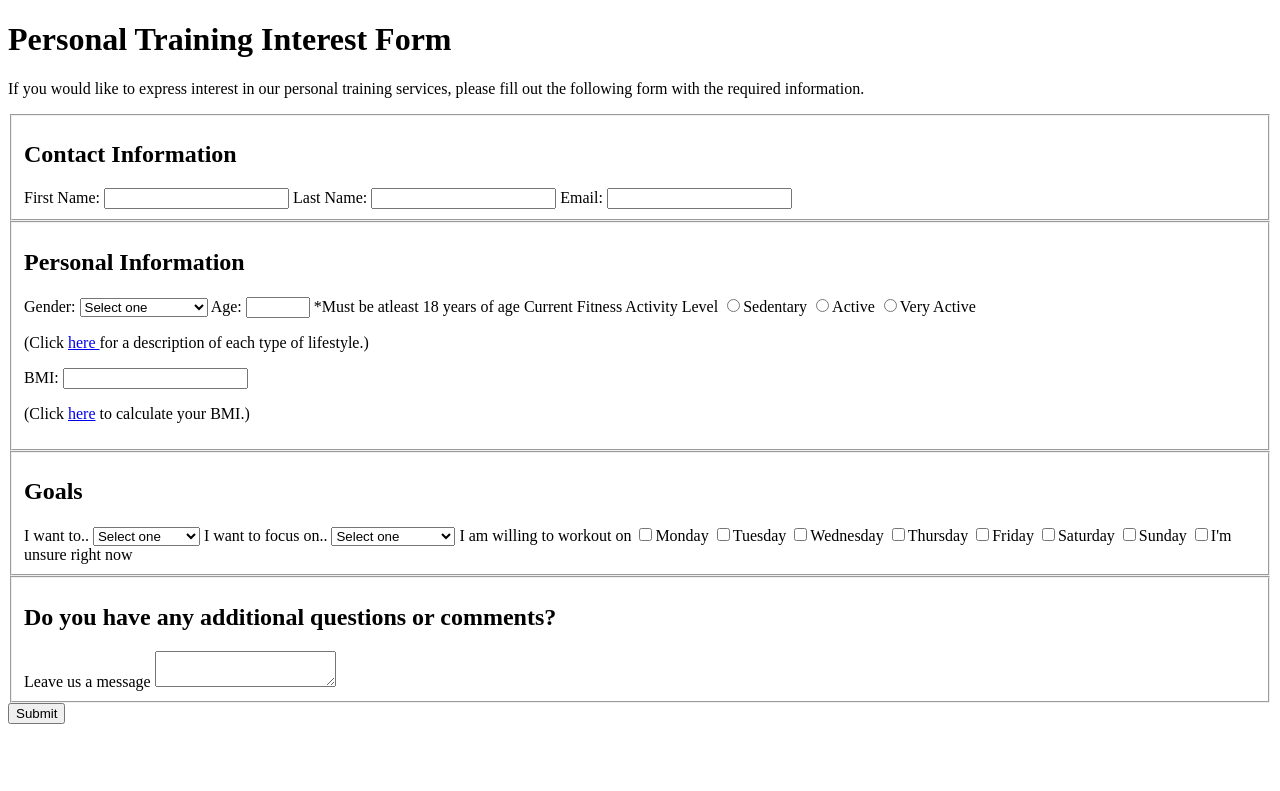
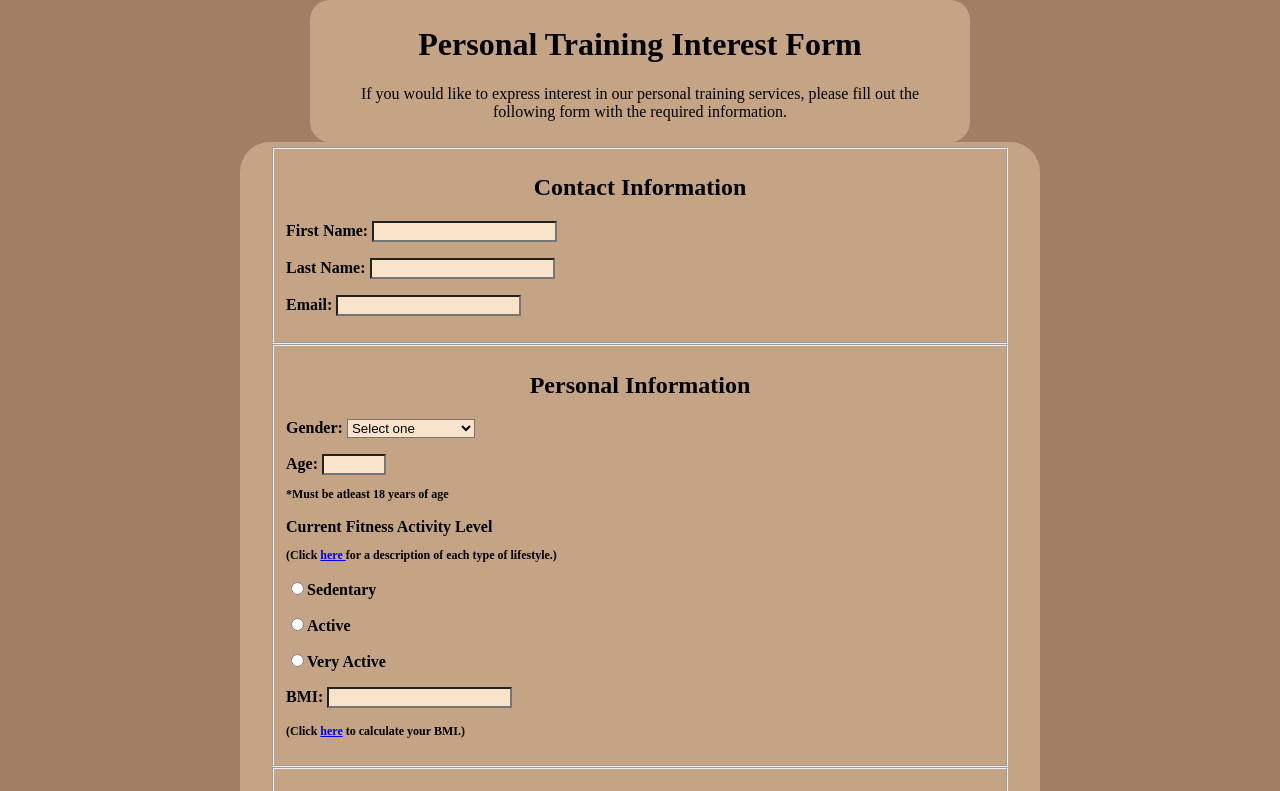
Before and after one commit to kionamarie/Personal-Training-Interest-Form, a plain HTML site: page index.html in a window 1280 px wide. Shown: the top 791 px of the page. Drawn offline with Linux system fonts and the light colour scheme.

Commit message:
Added some CSS Styling

```diff
--- a/index.html
+++ b/index.html
@@ -6,20 +6,26 @@
     <title>Personal Training Interest Form</title>
     <link rel="stylesheet" href="styles.css" />
   </head>
+
   <body>
-    <h1>Personal Training Interest Form</h1>
-    <p>
+    <div id="header"><h1>Personal Training Interest Form</h1>
+    <p class="centered">
       If you would like to express interest in our personal training services,
       please fill out the following form with the required information.
     </p>
+  </div>
+
+  <div>
     <form action="https://register-demo.freecodecamp.org">
-      <fieldset>
+
+      <fieldset id="first">
         <h2>Contact Information</h2>
         <label>First Name: <input name="fname" type="text" required /> </label>
         <label>Last Name: <input name="lname" type="text" required /> </label>
         <label>Email: <input name="email" type="email" required /> </label>
       </fieldset>
-      <fieldset>
+
+      <fieldset id="second">
         <h2>Personal Information</h2>
         <label>Gender: <select name="gender">
             <option value="">Select one</option>
@@ -28,18 +34,19 @@
             <option value="3">Non-binary</option>
             <option value="4">Other (Not Listed)</option>
         </select>
-        <label>Age: <input name="age" type="number" min="18" max="100"> *Must be atleast 18 years of age</label>
+        <label>Age: <input name="age" type="number" min="18" max="100">
+          <p class="pfont">*Must be atleast 18 years of age</p></label>
         <label>
-            Current Fitness Activity Level
+            Current Fitness Activity Level <p class="pfont"> (Click <a href="https://antranik.org/proper-activity-level-for-calorie-intake/" target="_blank">here </a> for a description of each type of lifestyle.)</p>
             <label><input name="activitylvl" type="radio">Sedentary</label>
             <label><input name="activitylvl" type="radio">Active</label>
             <label><input name="activitylvl" type="radio">Very Active</label>
-            <p> (Click <a href="https://antranik.org/proper-activity-level-for-calorie-intake/" target="_blank">here </a> for a description of each type of lifestyle.)</p>
         </label>
         <label>BMI: <input name="bmi" type="number"> </label>
-        <p> (Click <a href="https://antranik.org/proper-activity-level-for-calorie-intake/" target="_blank">here</a> to calculate your BMI.)</p>
+        <p class="pfont"> (Click <a href="https://antranik.org/proper-activity-level-for-calorie-intake/" target="_blank">here</a> to calculate your BMI.)</p>
     </fieldset>
-      <fieldset>
+
+    <fieldset>
         <h2>Goals</h2>
         <label>I want to.. <select name="goal">
             <option value="">Select one</option>
@@ -66,11 +73,13 @@
             <label><input name="days" type="checkbox" value="8">I'm unsure right now</label>
         </label>
       </fieldset>
+
       <fieldset>
         <h2>Do you have any additional questions or comments?</h2>
-        <label>Leave us a message <textarea id="comments"></textarea></label>
+        <label class="centered">Leave us a message <textarea id="comments"></textarea></label>
       </fieldset>
       <input id="submit" type="submit" value="Submit"/>
     </form>
+  </div>
   </body>
 </html>
--- a/styles.css
+++ b/styles.css
@@ -0,0 +1,35 @@
+body {
+    background-color: #a27e65;
+    width: 100vh;
+    margin: auto;
+}
+.centered, h1, h2 {
+    text-align: center;
+}
+
+label, textarea{display: block;
+margin: 1rem 0;
+font-weight: bold;}
+
+div {
+    padding-top: 5px;
+    padding-left: 30px;
+    padding-right: 30px;
+    padding-bottom: 5px;
+    background-color: #C4A484;
+    border-radius: 30px;}
+
+input, select {background-color: rgb(250, 227, 203)}
+
+#header{
+    width: 75vh;
+    margin: auto;
+    border-radius: 20px;
+}
+.pfont {font-size: 12px;}
+
+textarea{
+    margin: auto;
+    background-color: rgb(250, 227, 203);
+    width: 50%;
+}
```
